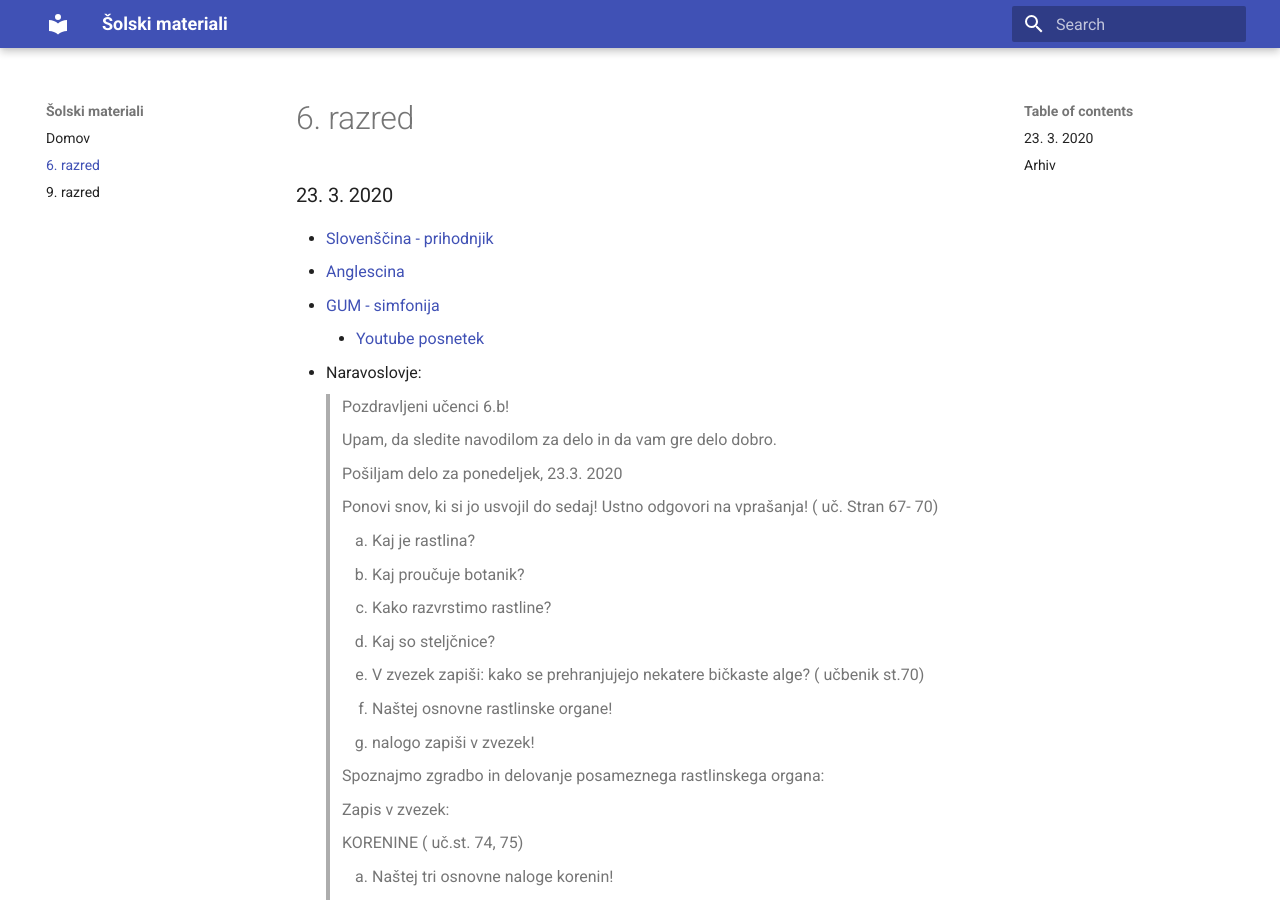
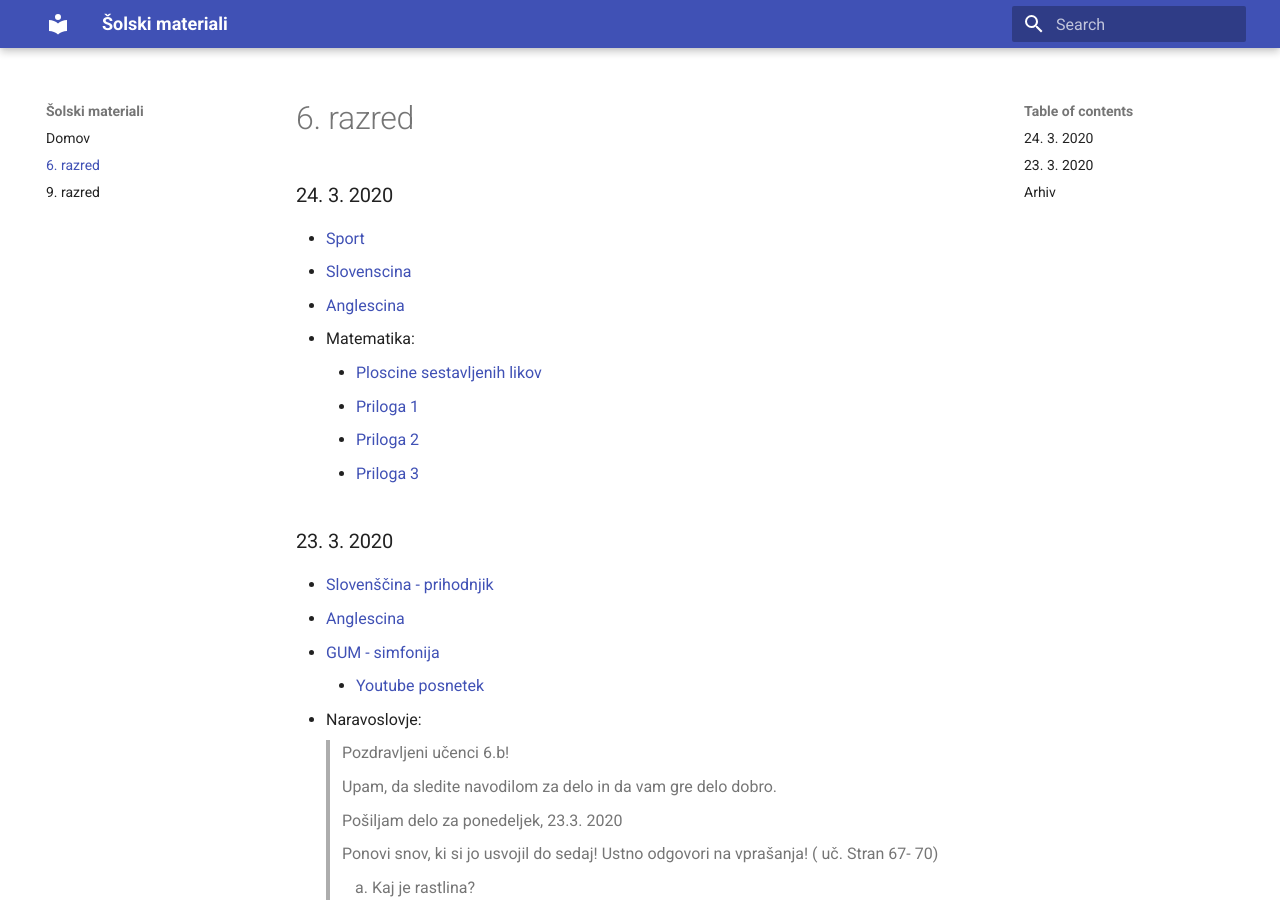
Before and after one commit to skyflyer/solski-materiali, an MkDocs documentation site: the page built from docs/6razred/index.md, in a window 1280 px wide and 900 px high. Built offline with MkDocs 1.6.1 and Material for MkDocs 9.7.7, drawn with Linux system fonts in a browser that asks for light colours.

Commit message:
24. 3. 2020 - 6. razred

```diff
--- a/docs/6razred/index.md
+++ b/docs/6razred/index.md
@@ -2,6 +2,17 @@
 title: 6. razred
 summary: ucna snov za 6. razred
 ---
+
+### 24. 3. 2020
+
+* [Sport](sport/2020-03-24-sport.pdf)
+* [Slovenscina](slovenscina/2020-03-24-slo.pdf)
+* [Anglescina](anglescina/2020-03-24-ang.pdf)
+* Matematika:
+    * [Ploscine sestavljenih likov](matematika/2020-03-24-ploscine.pdf)
+    * [Priloga 1](matematika/2020-03-24-priloga1.jpg)
+    * [Priloga 2](matematika/2020-03-24-priloga2.jpg)
+    * [Priloga 3](matematika/2020-03-24-priloga3.jpg)
 
 ### 23. 3. 2020
 
```
Also changed, not shown: 7 other files.
